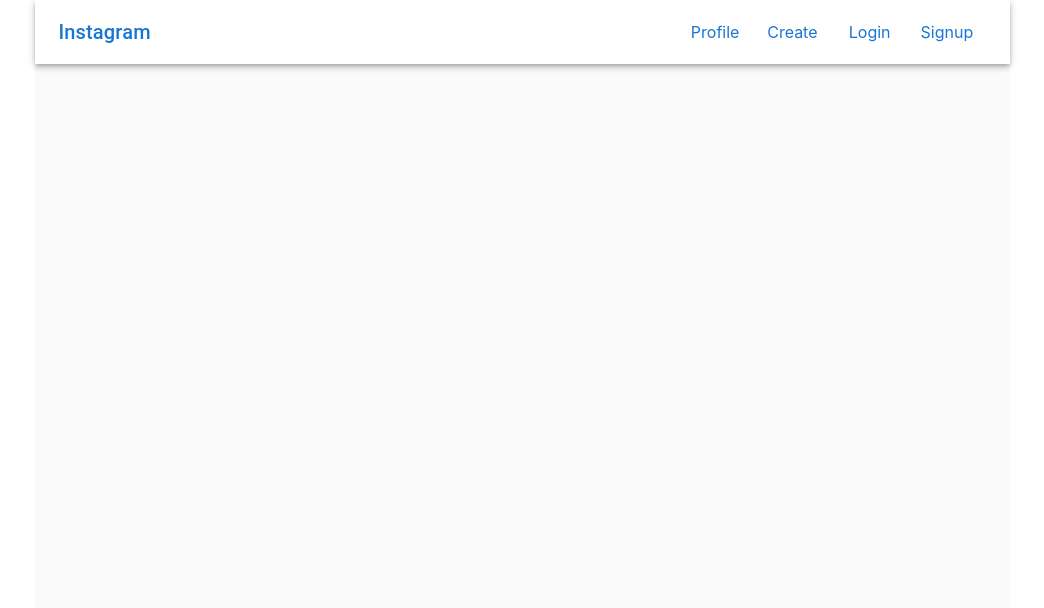
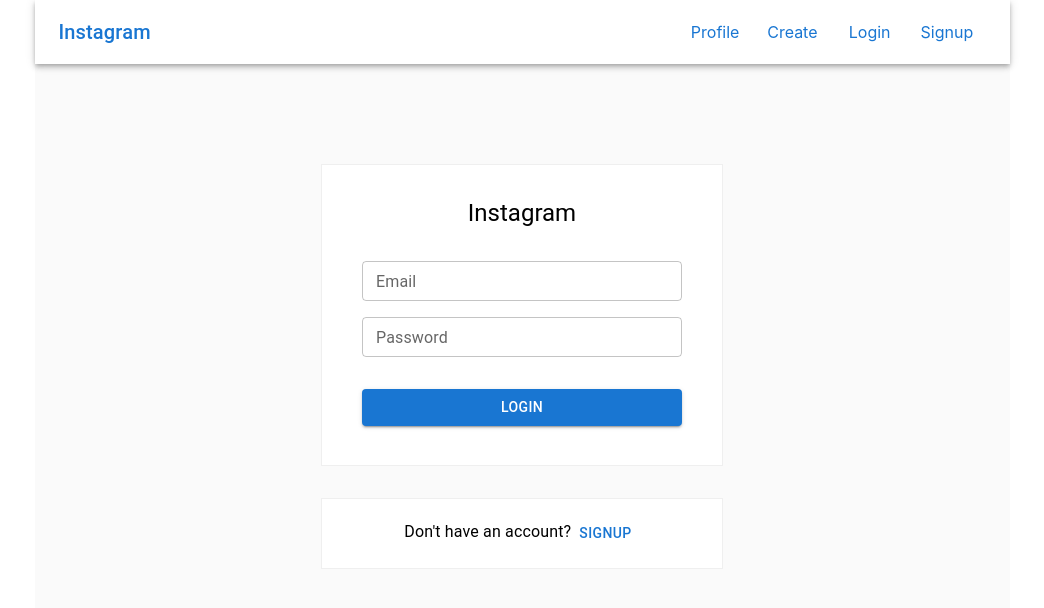
Before and after one commit to Srishti-Sharma/instagram-clone-fe, a React (Create React App) app: page /signin in a window 1280 px wide. Shown: the top 608 px of the page, without its empty margins (118-1162 px from the left). Built offline with nearby package versions, Linux system fonts and the light colour scheme; a web font is replaced by a local one.

Commit message:
feat(): adds signin api call with other changes

```diff
--- a/src/App/App.js
+++ b/src/App/App.js
@@ -19,7 +19,7 @@
           <Route path="/" element={<Home />} />
           <Route path="/profile" element={<Profile />} />
           <Route path="/create" element={<Create />} />
-          <Route path="/login" element={<Login />} />
+          <Route path="/signin" element={<Login />} />
           <Route path="/signup" element={<Signup />} />
         </Routes>
         {/* </div> */}
--- a/src/components/Navbar/index.js
+++ b/src/components/Navbar/index.js
@@ -72,7 +72,7 @@
               </Grid>
               <Grid item xs={2}>
                 <Link
-                  href={"/login"}
+                  href={"/signin"}
                   labeltext="Login"
                   className={styles.removeUnderline}
                 >
--- a/src/screens/Login/index.js
+++ b/src/screens/Login/index.js
@@ -1,11 +1,92 @@
-import { Box, Button, Grid, TextField, Typography } from "@mui/material";
-import { Link } from "react-router-dom";
+import {
+  Alert,
+  Box,
+  Button,
+  Grid,
+  Snackbar,
+  TextField,
+  Typography,
+} from "@mui/material";
+import { useState } from "react";
+import { Link, useNavigate } from "react-router-dom";
+import { validateEmail } from "../utils";
 import useStyles from "./styles";
 
 export default function Login() {
   const styles = useStyles();
+  const navigate = useNavigate();
+
+  const [email, setEmail] = useState("");
+  const [password, setPassword] = useState("");
+  const [toast, setToast] = useState({
+    type: "info",
+    message: "",
+    open: false,
+  });
+
+  const handleLogin = () => {
+    let isValidEmail = validateEmail(email);
+    if (!isValidEmail) {
+      setToast({
+        open: true,
+        message: "Email is not valid",
+        type: "error",
+      });
+      return;
+    }
+    fetch("http://localhost:5000/signin", {
+      method: "POST",
+      headers: {
+        "Content-Type": "application/json",
+        "Access-Control-Allow-Origin": "*",
+      },
+      body: JSON.stringify({
+        email: email,
+        password: password,
+      }),
+      mode: "cors",
+    })
+      .then((res) => res.json())
+      .then((data) => {
+        if (data?.error) {
+          setToast({
+            open: true,
+            message: data.error,
+            type: "error",
+          });
+        } else if (data?.token) {
+          setToast({
+            open: true,
+            message: "Signedin successfully",
+            type: "success",
+          });
+          navigate("/");
+        }
+      })
+      .catch((err) =>
+        setToast({
+          open: true,
+          message: err,
+          type: "error",
+        })
+      );
+  };
+
+  const handleClose = () =>
+    setToast({
+      open: false,
+    });
+
   return (
     <div className={styles.root}>
+      <Snackbar
+        anchorOrigin={{ vertical: "top", horizontal: "right" }}
+        open={toast.open}
+      >
+        <Alert onClose={handleClose} severity={toast.type}>
+          {toast.message}
+        </Alert>
+      </Snackbar>
       <Box
         className={styles.container}
         sx={{
@@ -24,7 +105,9 @@
               size="small"
               fullWidth
               id="outlined-basic"
-              label="Username"
+              label="Email"
+              value={email}
+              onChange={(e) => setEmail(e.target.value)}
             />
           </Grid>
           <Grid item>
@@ -34,11 +117,18 @@
               id="outlined-basic"
               label="Password"
               type={"password"}
+              value={password}
+              onChange={(e) => setPassword(e.target.value)}
             />
           </Grid>
 
           <Grid item mt={2} mb={2}>
-            <Button color="primary" variant="contained" fullWidth>
+            <Button
+              color="primary"
+              variant="contained"
+              fullWidth
+              onClick={() => handleLogin()}
+            >
               Login
             </Button>
           </Grid>
--- a/src/screens/Profile/index.js
+++ b/src/screens/Profile/index.js
@@ -62,7 +62,6 @@
           </Grid>
           <Grid item container>
             {bio.split("\n").map((bioText) => {
-              console.log({ bioText });
               return (
                 <>
                   <Typography
--- a/src/screens/Signup/index.js
+++ b/src/screens/Signup/index.js
@@ -1,18 +1,42 @@
-import { Box, Button, Grid, TextField, Typography } from "@mui/material";
-import { useState } from "react";
-import { Link } from "react-router-dom";
+import {
+  Box,
+  Button,
+  Grid,
+  TextField,
+  Typography,
+  Snackbar,
+  Alert,
+} from "@mui/material";
+import { useState, useEffect } from "react";
+import { Link, useNavigate } from "react-router-dom";
+import { validateEmail } from "../utils";
 import useStyles from "./styles";
 
 export default function SignUp() {
   const styles = useStyles();
+  const navigate = useNavigate();
 
+  // const [userName, setUserName] = useState("");
   const [name, setName] = useState("");
-  // const [userName, setUserName] = useState("");
   const [email, setEmail] = useState("");
   const [password, setPassword] = useState("");
-  // const [mobileNumber, setMobileNumber] = useState("");
+  const [toast, setToast] = useState({
+    type: "info",
+    message: "",
+    open: false,
+  });
+  const [loading, setLoading] = useState("");
 
   const handleSubmit = () => {
+    let isValidEmail = validateEmail(email);
+    if (!isValidEmail) {
+      setToast({
+        open: true,
+        message: "Email is not valid",
+        type: "error",
+      });
+      return;
+    }
     fetch(`http://localhost:5000/signup`, {
       method: "POST",
       headers: {
@@ -26,19 +50,47 @@
       }),
       mode: "cors",
     })
-      .then((res) => {
-        console.log("res ", res);
-        return res.json();
+      .then((res) => res.json())
+      .then((data) => {
+        if (data?.error) {
+          setToast({
+            open: true,
+            message: data.error,
+            type: "error",
+          });
+        } else if (data?.message) {
+          setToast({
+            open: true,
+            message: data.message,
+            type: "success",
+          });
+          navigate("/signin", { replace: true });
+        }
       })
-      .then((data) => {
-        console.log({ data });
-        if (data) return data;
-      })
-      .catch((err) => console.log({ err }));
+      .catch((err) =>
+        setToast({
+          open: true,
+          message: err,
+          type: "error",
+        })
+      );
   };
+
+  const handleClose = () =>
+    setToast({
+      open: false,
+    });
 
   return (
     <div className={styles.root}>
+      <Snackbar
+        anchorOrigin={{ vertical: "top", horizontal: "right" }}
+        open={toast.open}
+      >
+        <Alert onClose={handleClose} severity={toast.type}>
+          {toast.message}
+        </Alert>
+      </Snackbar>
       <Box
         className={styles.container}
         sx={{
@@ -102,7 +154,7 @@
         <Grid item mb={2} mt={2}>
           <Typography>
             Already have an account?
-            <Button component={Link} to="/login">
+            <Button component={Link} to="/signin">
               Login
             </Button>
           </Typography>
--- /dev/null
+++ b/src/screens/utils.js
@@ -0,0 +1,6 @@
+export const validateEmail = (email) => {
+  let res = email.match(
+    /^(([^<>()[\]\\.,;:\s@\"]+(\.[^<>()[\]\\.,;:\s@\"]+)*)|(\".+\"))@((\[[0-9]{1,3}\.[0-9]{1,3}\.[0-9]{1,3}\.[0-9]{1,3}\])|(([a-zA-Z\-0-9]+\.)+[a-zA-Z]{2,}))$/
+  );
+  return res;
+};
```
